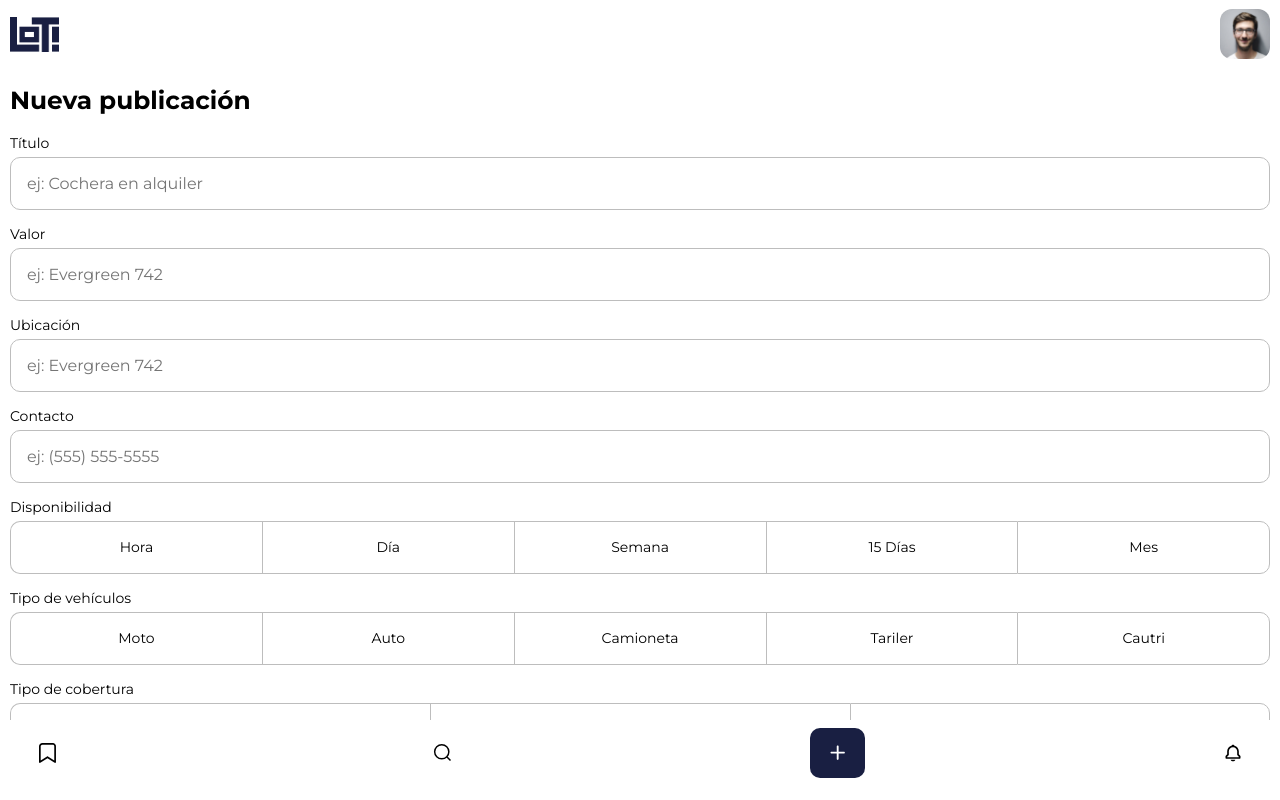
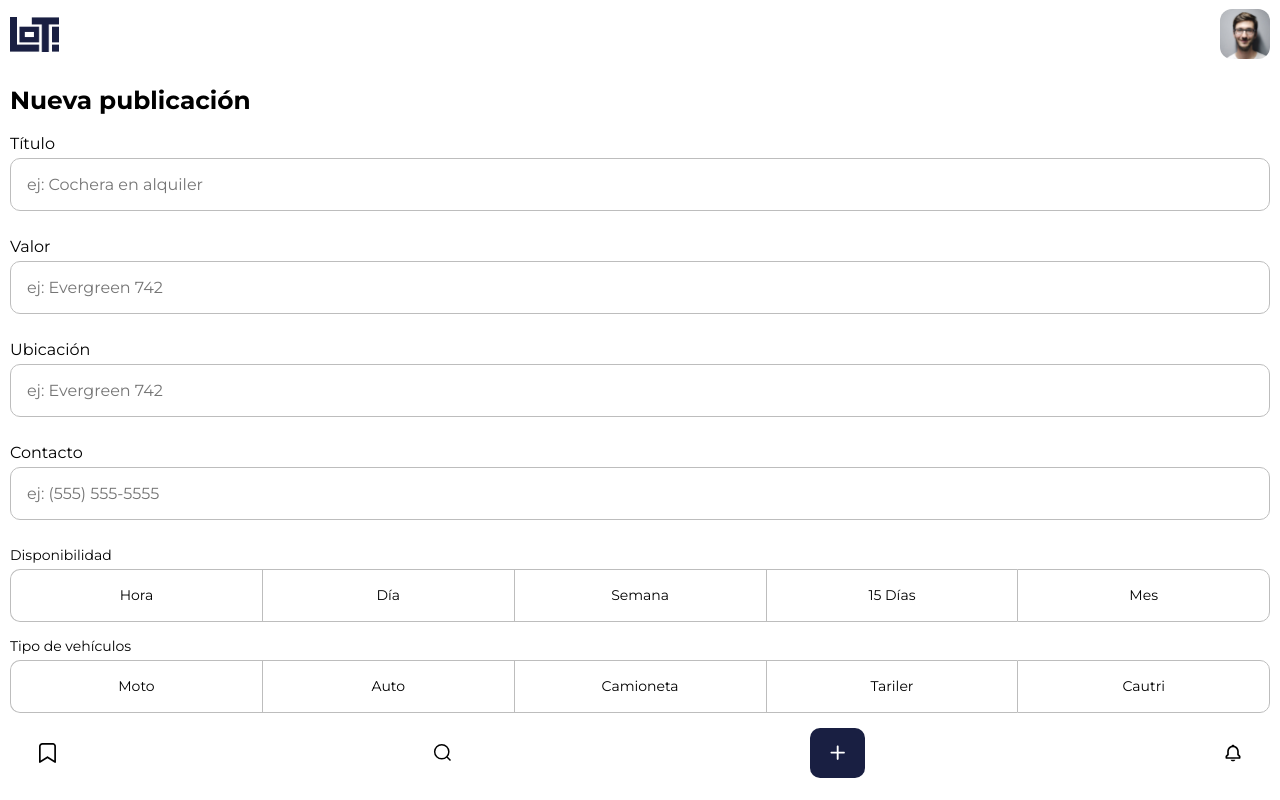
Before and after one commit to mocca-dev/lot, a React (Create React App) app: page /new in a window 1280 px wide. Built offline with nearby package versions, Linux system fonts and the light colour scheme; what miragejs would draw is missing.

Commit message:
New form error msgs addition

```diff
--- a/package.json
+++ b/package.json
@@ -26,7 +26,8 @@
     "workbox-range-requests": "^5.1.4",
     "workbox-routing": "^5.1.4",
     "workbox-strategies": "^5.1.4",
-    "workbox-streams": "^5.1.4"
+    "workbox-streams": "^5.1.4",
+    "yup": "^0.32.11"
   },
   "scripts": {
     "start": "react-scripts start",
--- a/src/components/Btn/Btn.css
+++ b/src/components/Btn/Btn.css
@@ -10,3 +10,7 @@
   font-weight: 600;
   width: 100%;
 }
+
+.btn-container:disabled {
+  opacity: 0.5;
+}
--- a/src/components/Btn/Btn.js
+++ b/src/components/Btn/Btn.js
@@ -1,11 +1,14 @@
 import './Btn.css';
 
-const Btn = ({ label, onClick, type = 'button' }) => {
-  return (
-    <button type={type} className="btn-container" onClick={onClick}>
-      {label}
-    </button>
-  );
-};
+const Btn = ({ label, onClick, type = 'button', disabled }) => (
+  <button
+    type={type}
+    className="btn-container"
+    onClick={onClick}
+    disabled={disabled}
+  >
+    {label}
+  </button>
+);
 
 export default Btn;
--- a/src/components/FieldText/FieldText.css
+++ b/src/components/FieldText/FieldText.css
@@ -6,6 +6,12 @@
   background-color: #f8f8f8;
   font-size: 1rem;
   font-family: 'Montserrat';
+}
+
+textarea.fieldtext-container.error-border,
+input.fieldtext-container.error-border {
+  border: 2px solid red;
+  padding: 15px;
 }
 
 .fieldtext-container.border {
@@ -17,6 +23,14 @@
   margin-top: 5px;
 }
 
-.spacer {
-  height: 15px;
+.fieldtext-label {
+  font-size: 1rem;
 }
+
+.error-msg {
+  margin-top: 0;
+  margin-bottom: 8px;
+  color: red;
+  font-weight: 600;
+  height: 18px;
+}
--- a/src/components/FieldText/FieldText.js
+++ b/src/components/FieldText/FieldText.js
@@ -3,15 +3,23 @@ import React from 'react';
 
 import './FieldText.css';
 
-const FieldText = ({ placeholder, isGhost, label, type = 'text', name }) => {
-  return (
+const FieldText = ({
+  placeholder,
+  isGhost,
+  label,
+  type = 'text',
+  name,
+  error,
+  touched,
+}) => (
   <>
-      {label && <label>{label}</label>}
+    {label && <label className="fieldtext-label">{label}</label>}
     {type === 'text' ? (
       <Field
         className={
           'fieldtext-container ' +
           (isGhost ? 'border ' : '') +
+          (touched ? 'error-border ' : '') +
           (label ? 'marginTop' : '')
         }
         type={type}
@@ -25,6 +33,7 @@ const FieldText = ({ placeholder, isGhost, label, type = 'text', name }) => {
         className={
           'fieldtext-container ' +
           (isGhost ? 'border ' : '') +
+          (touched ? 'error-border ' : '') +
           (label ? 'marginTop' : '')
         }
         id={name}
@@ -33,9 +42,8 @@ const FieldText = ({ placeholder, isGhost, label, type = 'text', name }) => {
         cols="50"
       ></Field>
     )}
-      <div className="spacer"></div>
+    <div className="error-msg">{touched ? error : ''}</div>
   </>
 );
-};
 
 export default FieldText;
--- a/src/components/RadioGroup/RadioGroup.css
+++ b/src/components/RadioGroup/RadioGroup.css
@@ -7,3 +7,7 @@
   text-align: center;
   margin-top: 5px;
 }
+
+.spacer {
+  height: 15px;
+}
--- a/src/routes/New/New.js
+++ b/src/routes/New/New.js
@@ -1,10 +1,11 @@
 import { useEffect } from 'react';
 import { useDispatch } from 'react-redux';
+import * as Yup from 'yup';
 
 import FieldText from '../../components/FieldText/FieldText';
 import Btn from '../../components/Btn/Btn';
 import RadioGroup from '../../components/RadioGroup/RadioGroup';
-import { Form, FormikProvider, useFormik } from 'formik';
+import { Form, Formik } from 'formik';
 import { setModal } from '../../reducers/modal/modalSlice';
 import { set } from '../../reducers/subHeader/subHeaderSlice';
 import { hideFixedContent } from '../../reducers/showFlags/showFlagsSlice';
@@ -29,6 +30,10 @@ const typeOfCoverageList = [
   { label: 'Cubierta', value: '2' },
 ];
 
+const TOO_SHORT_ERROR_MSG = 'Debe tener al menos 2 letras';
+const TOO_LONG_ERROR_MSG = 'Debe tener 50 letras como máximo';
+const REQUIRED_ERROR_MSG = 'Este campo es requerido';
+
 const showConfirmModal = (dispatch, payload) => {
   const modalConfig = {
     title: '¿Está seguro que desea publicar?',
@@ -51,14 +56,39 @@ const showConfirmModal = (dispatch, payload) => {
 const New = () => {
   const dispatch = useDispatch();
 
+  const validationSchema = Yup.object().shape({
+    title: Yup.string()
+      .min(2, TOO_SHORT_ERROR_MSG)
+      .max(50, TOO_LONG_ERROR_MSG)
+      .required(REQUIRED_ERROR_MSG),
+    price: Yup.string()
+      .min(2, TOO_SHORT_ERROR_MSG)
+      .max(50, TOO_LONG_ERROR_MSG)
+      .required(REQUIRED_ERROR_MSG),
+    address: Yup.string()
+      .min(2, TOO_SHORT_ERROR_MSG)
+      .max(50, TOO_LONG_ERROR_MSG)
+      .required(REQUIRED_ERROR_MSG),
+    contact: Yup.string()
+      .min(2, TOO_SHORT_ERROR_MSG)
+      .max(50, TOO_LONG_ERROR_MSG)
+      .required(REQUIRED_ERROR_MSG),
+    description: Yup.string()
+      .min(2, TOO_SHORT_ERROR_MSG)
+      .max(50, TOO_LONG_ERROR_MSG)
+      .required(REQUIRED_ERROR_MSG),
+  });
+
   useEffect(() => {
     dispatch(set('Nueva publicación'));
     dispatch(hideFixedContent());
     // eslint-disable-next-line react-hooks/exhaustive-deps
   }, []);
 
-  const formik = useFormik({
-    initialValues: {
+  return (
+    <main>
+      <Formik
+        initialValues={{
           title: '',
           price: '',
           address: '',
@@ -67,39 +97,45 @@ const New = () => {
           typeOfVehicle: '',
           typeOfCoverage: '',
           description: '',
-    },
-    onSubmit: (values) => {
+        }}
+        onSubmit={(values) => {
           showConfirmModal(dispatch, values);
-    },
-  });
-
-  return (
-    <main>
-      <FormikProvider value={formik}>
+        }}
+        validationSchema={validationSchema}
+      >
+        {({ errors, touched, isValid }) => (
           <Form>
             <FieldText
               placeholder="ej: Cochera en alquiler"
               isGhost={true}
               label="Título"
               name="title"
+              error={errors.title}
+              touched={touched.title}
             />
             <FieldText
               placeholder="ej: Evergreen 742"
               isGhost={true}
               label="Valor"
               name="price"
+              error={errors.price}
+              touched={touched.price}
             />
             <FieldText
               placeholder="ej: Evergreen 742"
               isGhost={true}
               label="Ubicación"
               name="address"
+              error={errors.address}
+              touched={touched.address}
             />
             <FieldText
               placeholder="ej: (555) 555-5555"
               isGhost={true}
               label="Contacto"
               name="contact"
+              error={errors.contact}
+              touched={touched.contact}
             />
             <RadioGroup
               label="Disponibilidad"
@@ -122,10 +158,13 @@ const New = () => {
               label="Descripción"
               type="textarea"
               name="description"
+              error={errors.description}
+              touched={touched.description}
             />
-          <Btn label="Publicar cochera" type="submit" />
+            <Btn label="Publicar cochera" type="submit" disabled={!isValid} />
           </Form>
-      </FormikProvider>
+        )}
+      </Formik>
     </main>
   );
 };
```
Also changed, not shown: 1 other file (tests, documents, lock files or other folders). Lines whose indentation alone changed are shown as unchanged.
